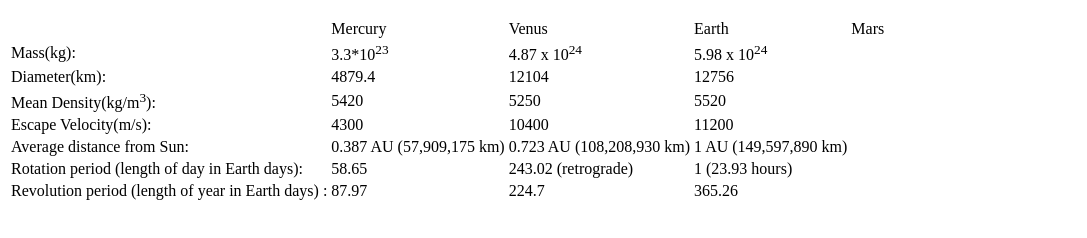
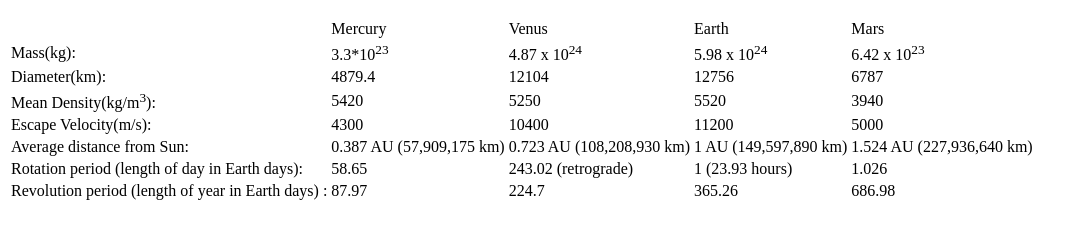
Before and after one commit to giancarlobarillas/ITMD361LAB5, a plain HTML site: page index.html in a window 1280 px wide. Shown: the part 110-348 px from the top of the page, without its empty margins (0-1087 px from the left). Drawn offline with Linux system fonts and the light colour scheme.

Commit message:
add mars information on table

```diff
--- a/index.html
+++ b/index.html
@@ -20,56 +20,49 @@
         <td>3.3*10<sup>23</sup></td>
         <td>4.87 x 10<sup>24</sup></td>
         <td>5.98 x 10<sup>24</sup></td>
-        <td></td>
-        <td></td>
+        <td>6.42 x 10<sup>23</sup></td>
     </tr>
     <tr>
         <td>Diameter(km):</td>
         <td>4879.4</td>
         <td>12104</td>
         <td>12756</td>
-        <td></td>
-        <td></td>
+        <td>6787</td>
     </tr>
     <tr>
         <td>Mean Density(kg/m<sup>3</sup>):</td>
         <td>5420</td>
         <td>5250</td>
         <td>5520</td>
-        <td></td>
-        <td></td>
+        <td>3940</td>
     </tr>
     <tr>
         <td>Escape Velocity(m/s):</td>
         <td>4300</td>
         <td>10400</td>
         <td>11200</td>
-        <td></td>
-        <td></td>
+        <td>5000</td>
     </tr>
     <tr>
         <td>Average distance from Sun:</td>
         <td>0.387 AU (57,909,175 km)</td>
         <td>0.723 AU (108,208,930 km)</td>
         <td>1 AU (149,597,890 km)</td>
-        <td></td>
-        <td></td>
+        <td>1.524 AU (227,936,640 km)</td>
     </tr>
     <tr>
         <td>Rotation period (length of day in Earth days):</td>
         <td>58.65</td>
         <td>243.02 (retrograde)</td>
         <td>1 (23.93 hours)</td>
-        <td></td>
-        <td></td>
+        <td>1.026</td>
     </tr>
     <tr>
         <td>Revolution period (length of year in Earth days)  :</td>
         <td>87.97</td>
         <td>224.7</td>
         <td>365.26</td>
-        <td></td>
-        <td></td>
+        <td>686.98</td>
     </tr>
 </table>
 
```
